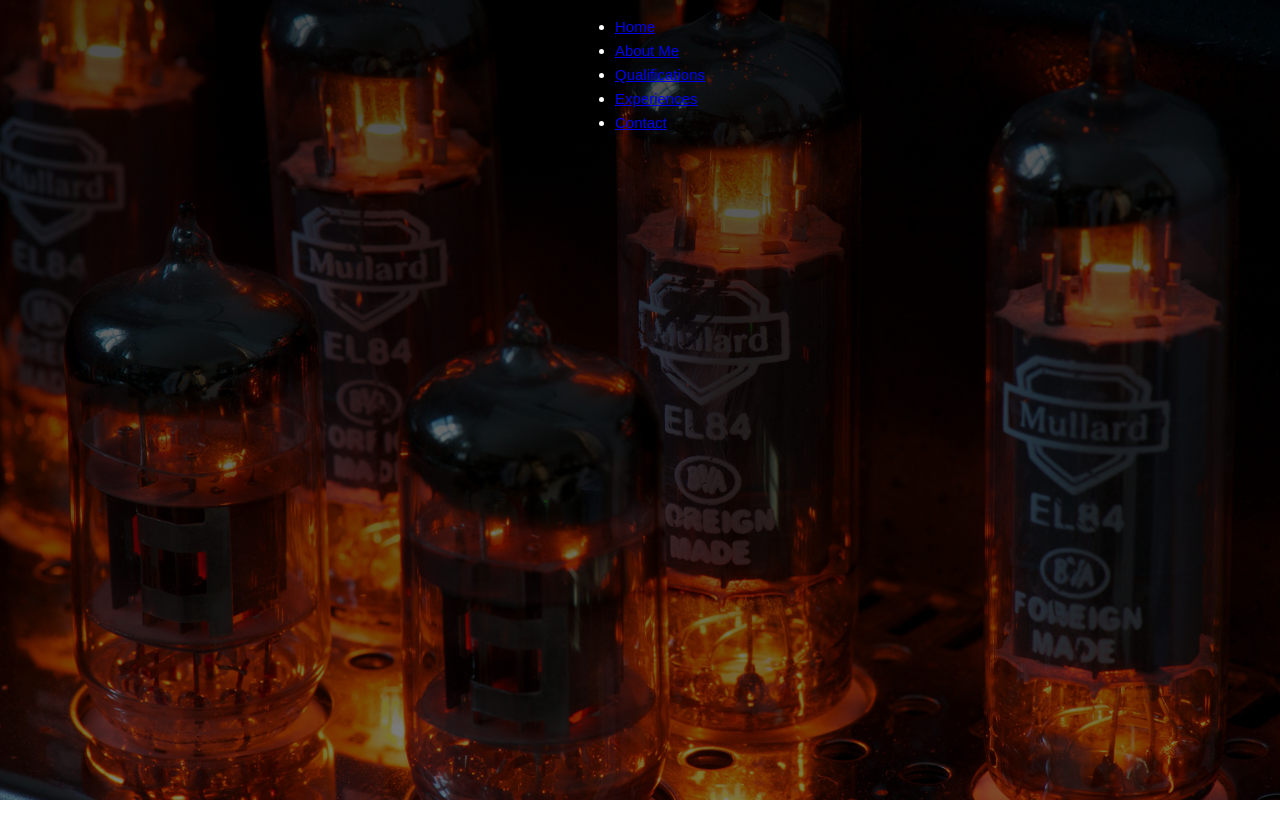
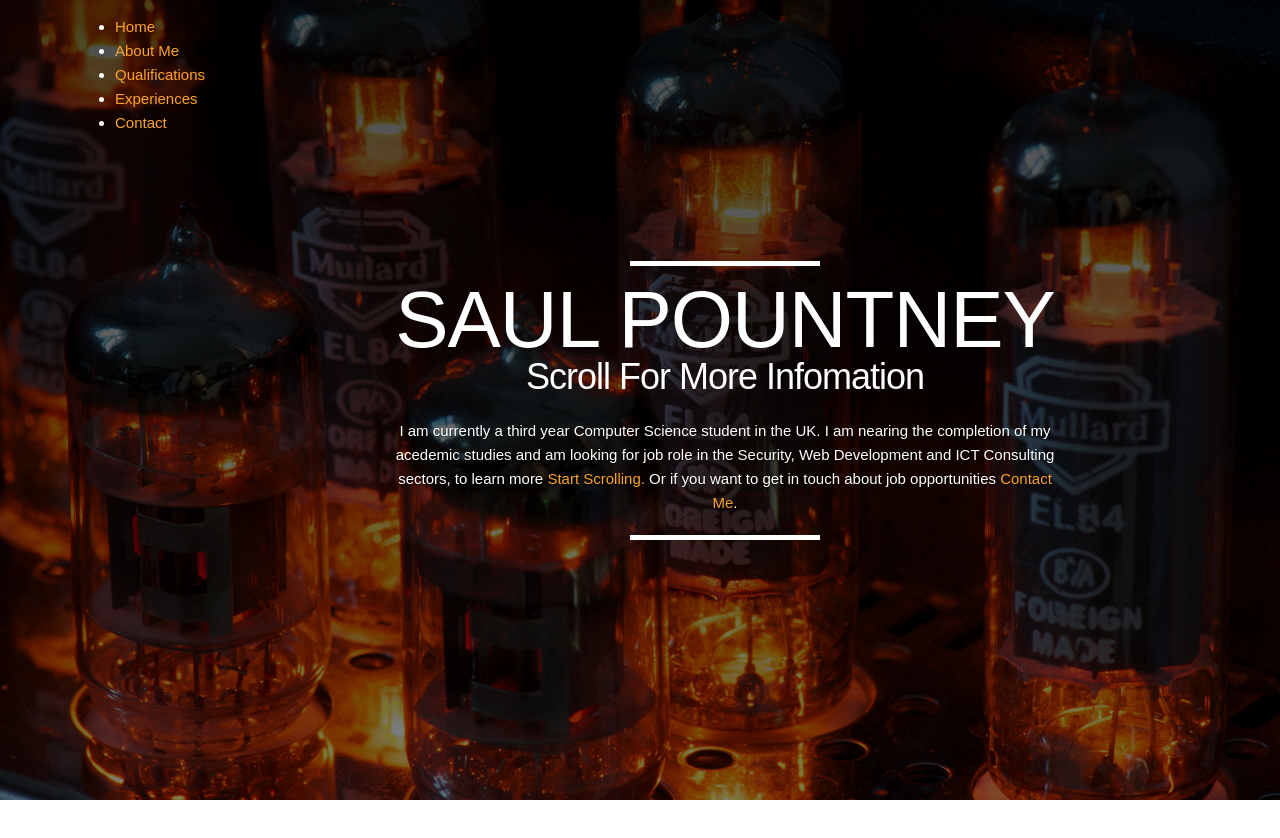
Before and after one commit to P14182505/AssingmentWebsiteP14182505, a plain HTML site: page Portfolio Website/index.html in a window 1280 px wide. Shown: the top 838 px of the page. Drawn offline with nearby package versions, Linux system fonts and the light colour scheme; a web font is replaced by a local one.

Commit message:
Commit 3 [08/04/17][4:33:47]
- edited the style.css -
+added basic text styles for header options.
+added anchors (links) preferences with hover effects.
+added landing page content including the .title changed preferences to
h1.

- edited the index.html -
+created a div class title , smallsep heading and content to the header
making it distinct from other sections of the single page website.

```diff
--- a/Portfolio Website/css/style.css
+++ b/Portfolio Website/css/style.css
@@ -31,6 +31,46 @@ body {
 
 /* Text Styles
 ********************************************************************* */
+h1, h2, h3, h4, h5, h6 {
+	margin-top: 0;
+	margin-bottom: 2rem;
+	font-weight: 300;
+}
+h1 {
+	font-size: 4.0rem;
+	line-height: 1.2;
+	letter-spacing: -.1rem;
+}
+h2 {
+	font-size: 3.6rem;
+	line-height: 1.25;
+	letter-spacing: -.1rem;
+
+}
+h3 {
+}
+h4 {
+}
+h5 {
+}
+h6 {
+	font-size: 1.5rem;
+	line-height: 1.6;
+	letter-spacing: 0;
+    margin: 0 auto;
+    width: 70%;
+    text-shadow: 0px 1px 2px rgba(0, 0, 0, .5);
+    top: 50px;
+}
+/* Links
+********************************************************************* */
+a {
+	color: #f9a42c;
+	text-decoration: none;
+}
+a:hover {
+	color: #fff;
+}
 
 /* Header Section
 ********************************************************************* */
@@ -48,6 +88,32 @@ header {
  	background: -webkit-linear-gradient(rgba(0, 0, 0, 0.7), rgba(0, 0, 0, 0.5)), url("../images/background3.jpg") no-repeat fixed center;
 	background-size: cover;
 	color: #fff;
+}
+.title {
+	-webkit-align-self: center;
+	-ms-flex-item-align: center;
+	align-self: center;
+	padding: 2rem;
+	max-width: 960px;
+	text-align: center;
+}
+.title .smallsep {
+	background: #FFFFFF;
+	height: 5px;
+	width: 190px;
+	margin: auto;
+	margin-top: 20px;
+	margin-bottom: 20px;
+}
+.title h1 {
+	font-size: 80px;
+	font-weight: 300;
+	text-transform: uppercase;
+	line-height: 0.85;
+	margin-bottom: 28px;
+	margin: 0;
+	padding: 0;
+	color: #FFFFFF;
 }
 
 /* About Section
--- a/Portfolio Website/index.html
+++ b/Portfolio Website/index.html
@@ -26,7 +26,13 @@
       </nav>
     </div>
   </div>
-  </header>
+  <div class="title">
+    <div class="smallsep heading"></div>
+      <h1 class="heading">Saul Pountney</h1>
+       <h2 class="heading">Scroll For More Infomation</h2>
+        <h6 class="heading">I am currently a third year Computer Science student in the UK. I am nearing the completion of my acedemic studies and am looking for job role in the Security, Web Development and ICT Consulting sectors, to learn more <a class="smoothscroll" href="#aboutme">Start Scrolling.</a> Or if you want to get in touch about job opportunities <a class="smoothscroll" href="#contact">Contact Me</a>.</h6>
+    <div class="smallsep heading"></div>
+ </header>
 
 <!--About Section
 –––––––––––––––––––––––––––––––––––––––––––––––––– -->
```
